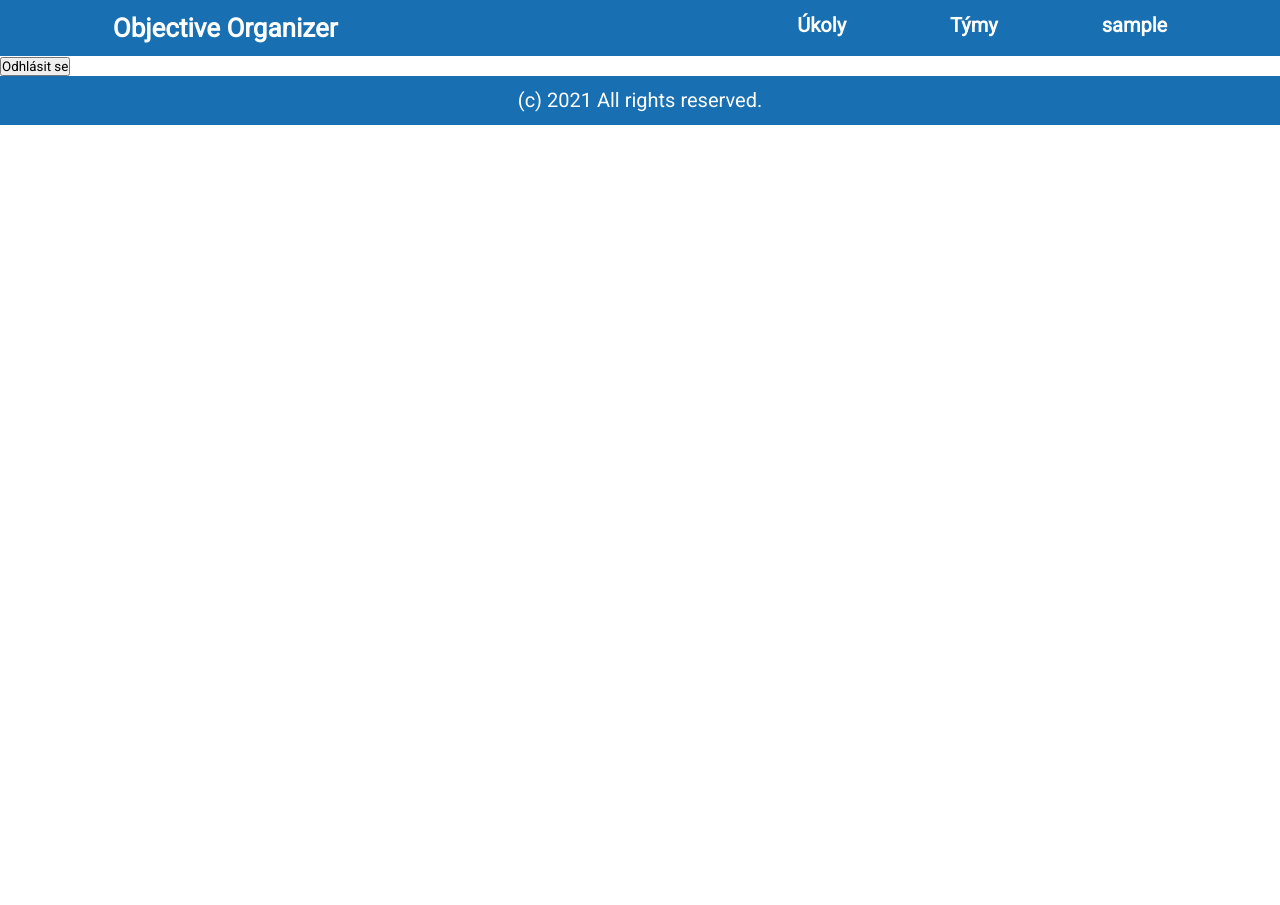
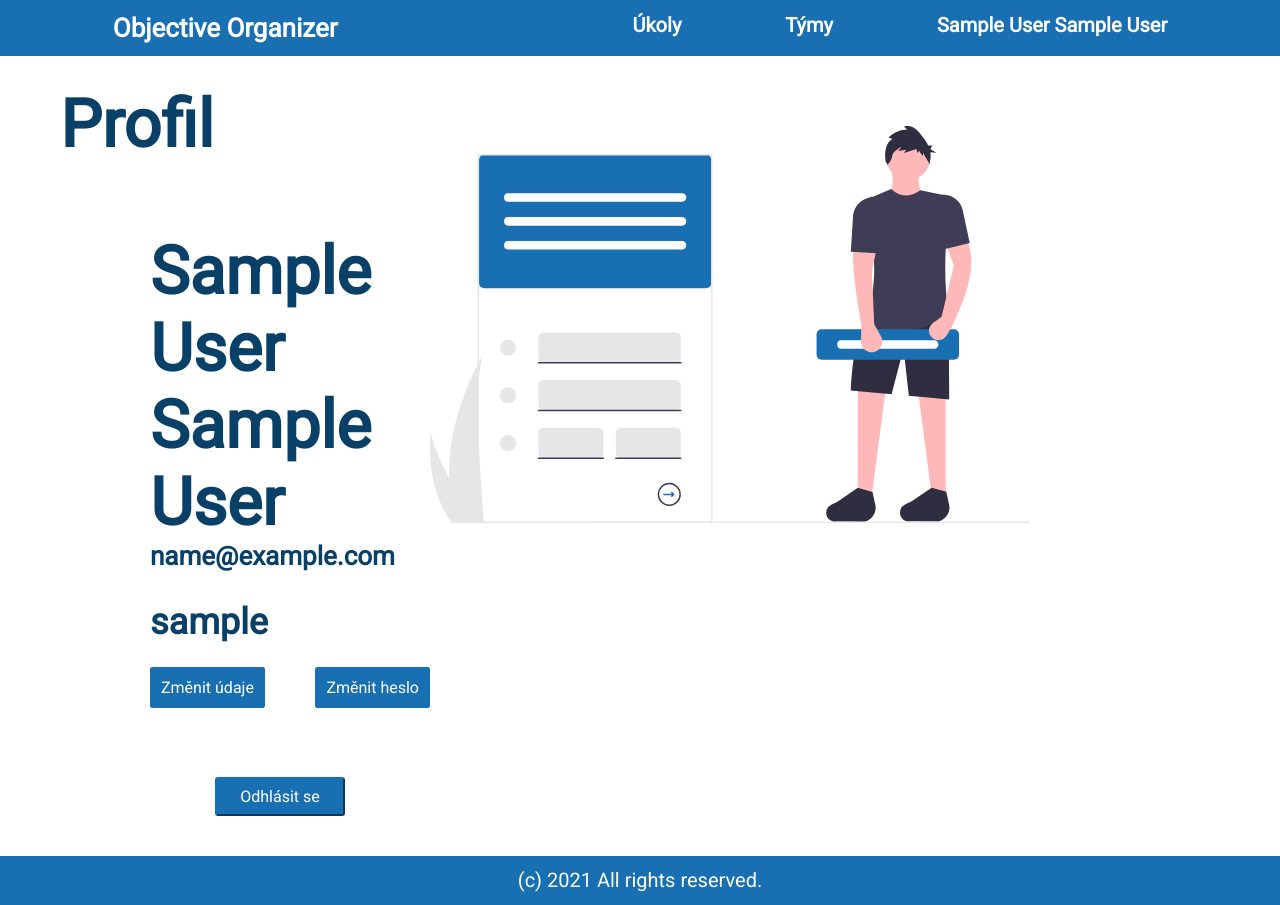
Before and after one commit to MartmatiX/Maturitni_Projekt_SPSE_2021, a PHP site: page /users/profile-user.php in a window 1280 px wide. Before the commit the page ends 125 px from the top, so only its background shows below. Run offline with PHP 8.4, Linux system fonts and the light colour scheme; the visitor is signed in with stand-in values (Sample User, id 1).

Commit message:
pravidelny commit pro zalohu :)

```diff
--- a/css/master.css
+++ b/css/master.css
@@ -233,7 +233,7 @@ footer{
   flex-direction: row;
   justify-content: space-between;
   padding-bottom: 40px;
-  color: white;
+  color: rgb(185, 212, 232);
   font-size: 20px;
 }
 
@@ -294,6 +294,29 @@ footer{
   padding-bottom: 60px;
 }
 
+.organizer_header_links{
+  padding: 10px 0px 0px 25px;
+  display: flex;
+}
+
+.organizer_header_links p{
+  color: rgb(144, 180, 206);
+}
+
+.link_spacing_left{
+  padding-left: 15px;
+}
+
+.link_spacing_right{
+  padding-right: 15px;
+}
+
+.organizer_header_links a{
+  text-decoration: none;
+  color: rgb(144, 180, 206);
+  font-size: 18px;
+}
+
 .form_spacing_urgent h3{
   padding-left: 30px;
 }
@@ -331,6 +354,59 @@ footer{
   padding-left: 55px;
 }
 
+/* profile css */
+.profile_wrapper{
+  display: flex;
+  justify-content: space-between;
+}
+
+.profile_data{
+  padding: 70px 0px 0px 150px;
+}
+
+.profile_data h2{
+  padding-bottom: 5px;
+}
+
+.profile_data h3{
+  padding-bottom: 30px;
+}
+
+.change_data{
+  display: flex;
+  justify-content: space-between;
+  padding-top: 30px;
+  padding-bottom: 80px;
+}
+
+.change_data a{
+  text-decoration: none;
+  color: white;
+  background-color: rgb(24, 111, 178);
+  border: 1px solid rgb(24, 111, 178);
+  border-radius: 3px;
+  padding: 10px;
+}
+
+.logOut_form{
+  padding-bottom: 40px;
+  padding-left: 50%;
+}
+
+.form_data{
+  display: flex;
+  justify-content: space-between;
+}
+
+.form_email_username{
+  padding-left: 30px;
+}
+
+.change_button{
+  padding-left: 40%;
+  padding-bottom: 50px;
+}
+
 /* footer css */
 .footer_text{
   font-size: 20px;
--- a/error_components/logged-in.php
+++ b/error_components/logged-in.php
@@ -1,4 +1,4 @@
 <div class="">
   <h2>You are already logged in!</h2>
-  <a href="../index.php">Zpět</a>
+  <a href="../objective_organizer.php">Zpět</a>
 </div>
--- a/header.php
+++ b/header.php
@@ -30,7 +30,7 @@
               <div class="header_links">
                 <a href="/../webs/Maturitni_Projekt_New/objective_organizer.php">Úkoly</a>
                 <a href="/../webs/Maturitni_Projekt_New/teams/teams.php">Týmy</a>
-                <a href="/../webs/Maturitni_Projekt_New/users/profile-user.php"><?php echo $_SESSION['username']; ?></a>
+                <a href="/../webs/Maturitni_Projekt_New/users/profile-user.php"><?php echo $_SESSION['name']." ".$_SESSION['surname']; ?></a>
                 <?php if (isset($_SESSION['permission']) && $_SESSION['permission'] == 0): ?>
                     <a href="/../webs/Maturitni_Projekt_New/statistics/statistics.php">Statistiky</a>
                 <?php endif; ?>
--- a/tasks/main_objective/details-main_objective.php
+++ b/tasks/main_objective/details-main_objective.php
@@ -4,6 +4,10 @@
   <?php if (empty($users_id) || $_SESSION['id'] != $users_id['users_id']): ?>
     <?php require_once '../../error_components/wrong_users.php'; ?>
   <?php else: ?>
+    <div class="div_backLink">
+      <a href="../../objective_organizer.php"><button>Zpět</button></a>
+    </div>
+    <a href="../medium_objective/add-medium_objective.php?id=<?php echo"$main_objective_id"; ?>">Přidat</a>
     <?php
       $main_objective_id = $_GET['id'];
       $main_objective = $db->run("SELECT * FROM main_objectives WHERE id = ?", [$_GET['id']])->fetchAll(PDO::FETCH_CLASS, "MainObjective");
@@ -14,7 +18,6 @@
       }
       ?>
       <br><br>
-    <a href="../medium_objective/add-medium_objective.php?id=<?php echo"$main_objective_id"; ?>">Přidat</a>
     <br><br>
     <?php
       if (!empty($medium_objective)) {
@@ -74,5 +77,6 @@
         }
       }
     ?>
+    <?php require_once '../../footer.php'; ?>
   <?php endif; ?>
 </main>
--- a/tasks/main_objective/edit-main_objective.php
+++ b/tasks/main_objective/edit-main_objective.php
@@ -33,7 +33,7 @@
       </div>
     </div>
     <div class="div_edit_picture">
-      <img src="../../css/pictures/picture_edit.svg" alt="picture_edit" width="500px">
+      <img src="../../css/pictures/edit_picture.svg" alt="picture_edit" width="500px">
     </div>
   </div>
 
--- a/teams/teams.php
+++ b/teams/teams.php
@@ -1,4 +1,4 @@
 <?php require_once '../header.php'; ?>
 <main>
-
+  <h1>Work in progress...</h1>
 </main>
--- a/users/login-user.php
+++ b/users/login-user.php
@@ -43,8 +43,12 @@
     if (!empty($existence)) {
       $password = $existence->password;
       if (password_verify($_POST['password'], $existence->password)) {
+        $_SESSION['name'] = $existence->name;
+        $_SESSION['surname'] = $existence->surname;
         $_SESSION['username'] = $existence->username;
         $_SESSION['id'] = $existence->id;
+        $_SESSION['password'] = $existence->password;
+        $_SESSION['email'] = $existence->email;
         $_SESSION['permission'] = $existence->permision;
         header("Location: ../objective_organizer.php");
       }else {
--- a/users/profile-user.php
+++ b/users/profile-user.php
@@ -1,20 +1,49 @@
 <?php require_once '../header.php'; ?>
 
 <main>
+
+  <?php if (!isset($_SESSION['username'])): ?>
+    <?php require_once '../error_components/not_logged-in.php'; ?>
+  <?php else: ?>
+    <div class="profile_wrapper">
+      <div class="profile_profile">
+        <div class="form_header">
+          <h1>Profil</h1>
+        </div>
+        <div class="profile_data">
+          <h1><?php echo $_SESSION['name']." ".$_SESSION['surname']; ?></h1>
+          <h3><?php echo $_SESSION['email'] ?></h3>
+          <h2><?php echo $_SESSION['username'] ?></h2>
+          <div class="change_data">
+            <div class="change_user_data">
+              <a href="changeData-user.php">Změnit údaje</a>
+            </div>
+            <div class="change_user_password">
+              <a href="changePassword-user.php">Změnit heslo</a>
+            </div>
+          </div>
+        </div>
+        <div class="logOut_form">
           <form class="" method="post">
-    <input type="submit" name="logOut" value="Odhlásit se">
+            <input class="form_send" type="submit" name="logOut" value="Odhlásit se">
           </form>
-</main>
+        </div>
+      </div>
+      <div class="div_edit_picture">
+        <img src="../css/pictures/profile_picture.svg" alt="profile_picture" width="600px">
+      </div>
+    </div>
+  <?php endif; ?>
+
 
   <?php
-
-
-
     if (isset($_POST['logOut'])) {
       session_unset();
       header("Location: ../index.php");
     }
+   ?>
+</main>
 
- ?>
+
 
 <?php require_once '../footer.php'; ?>
```
Also changed, not shown: objective_organizer.php (+5 -2 lines), users/changeData-user.php (added, +57 -0 lines), users/changePassword-user.php (added, +12 -0 lines), css/pictures/edit_picture.svg (renamed from css/pictures/picture_edit.svg). Lines whose indentation alone changed are shown as unchanged.
